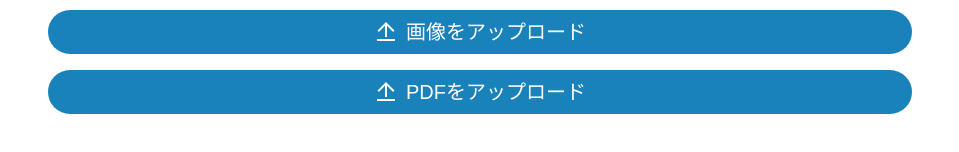
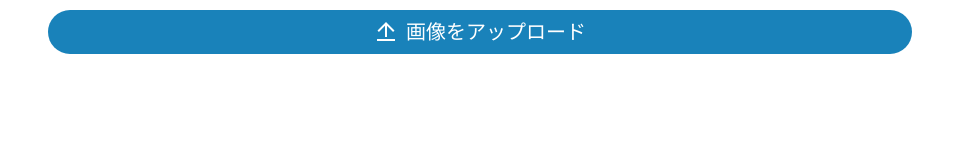
Before and after one commit to samezu-tourism-promotion-association/stegano, a Next.js app: page /read in a window 1280 px wide. Shown: the part 646-798 px from the top of the page, without its empty margins (160-1119 px from the left). Built offline with nearby package versions, Linux system fonts and the light colour scheme; a web font is replaced by a local one.

Commit message:
remove pdf

```diff
--- a/src/pages/read.tsx
+++ b/src/pages/read.tsx
@@ -24,7 +24,6 @@ import toast from "react-hot-toast";
 import { models } from "@/lib/models";
 import templates from "@/lib/templates";
 import { useLocalStorage } from "usehooks-ts";
-import PdfToImg from "pdftoimg-js/browser";
 
 export default function Read() {
   const router = useRouter();
@@ -38,7 +37,6 @@ export default function Read() {
   const [model, setModel] = useState<string>("leia-llm/Leia-Swallow-7b");
   const [minProb, setMinProb] = useState<number>(0.005);
   const uploadRef = useRef<HTMLInputElement>(null);
-  const uploadPdfRef = useRef<HTMLInputElement>(null);
 
   const analyzeImage = async () => {
     // request to cloud vision api
@@ -138,14 +136,6 @@ export default function Read() {
         toast.error("デコードに失敗しました。読み取った文字列は正しいですか？");
       }
     }
-  };
-
-  const convertToImage = async (pdf: ArrayBuffer) => {
-    const pdfToImg = await PdfToImg(pdf, {
-      imgType: "png",
-      scale: 3,
-    });
-    setImage(pdfToImg.toString());
   };
 
   return (
@@ -351,30 +341,6 @@ export default function Read() {
                   }
                 }}
               />
-              <Button
-                onClick={() => {
-                  uploadPdfRef.current?.click();
-                }}
-                text="PDFをアップロード"
-                icon={RiUploadLine}
-                bgColor="bg-secondary"
-                className="w-full px-4 my-4"
-              />
-              <input
-                type="file"
-                accept="application/pdf"
-                className="hidden"
-                ref={uploadPdfRef}
-                onChange={(e) => {
-                  if (e.target.files && e.target.files[0]) {
-                    const reader = new FileReader();
-                    reader.onload = (e) => {
-                      convertToImage(e.target!.result! as ArrayBuffer);
-                    };
-                    reader.readAsArrayBuffer(e.target.files[0]);
-                  }
-                }}
-              />
             </div>
           </>
         )}
```
